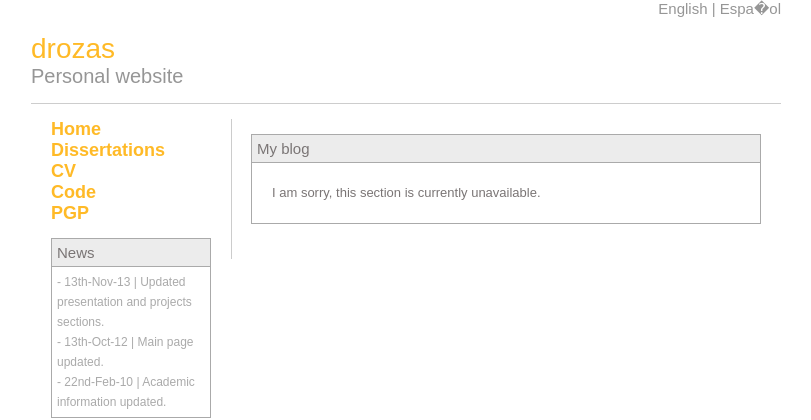
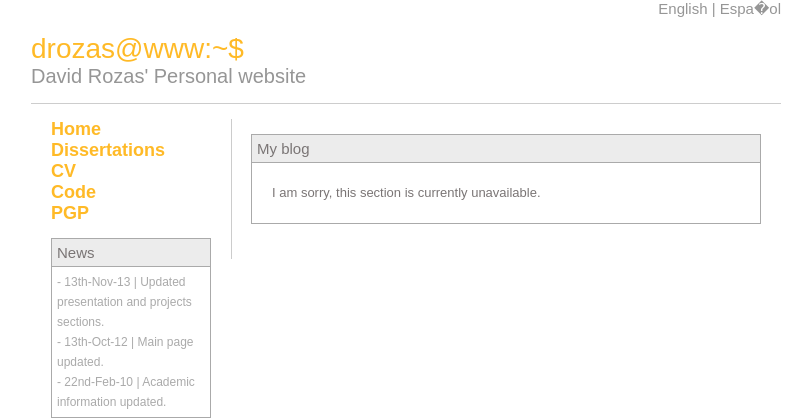
Before and after one commit to drozas/davidrozas.com, a PHP site: page /blog.php?set_language=1 in a window 1280 px wide. Shown: the top 420 px of the page, without its empty margins (234-1045 px from the left). Run offline with PHP 8.4, Linux system fonts and the light colour scheme; some libraries are stand-ins or nearby versions.

Commit message:
Modifying main title

```diff
--- a/content.php
+++ b/content.php
@@ -40,13 +40,13 @@
 	echo "	</div>
 
 			<div id=\"header\">
-			<h1>drozas</h1>";
+			<h1>drozas@www:~$</h1>";
 	echo "<h2>";
 	/*if (isset($lang)&& $lang!=null && $lang=="es")
 		echo utf8_decode("Página personal");
 	else
 		echo "Personal website";*/
-	if(isset($lang)&& $lang!=null && $lang=="es"){echo utf8_decode("Página personal");}else{echo "Personal website";};
+	if(isset($lang)&& $lang!=null && $lang=="es"){echo utf8_decode("Página personal de David Rozas");}else{echo "David Rozas' Personal website";};
 	echo "</h2>
 			<br />
 			<hr />
```
